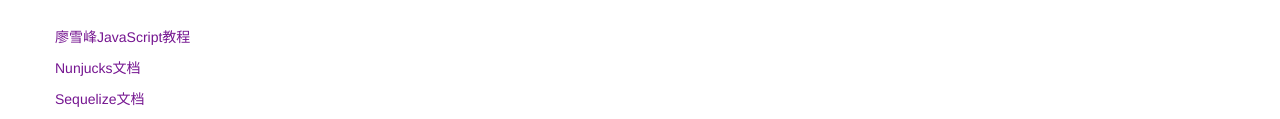
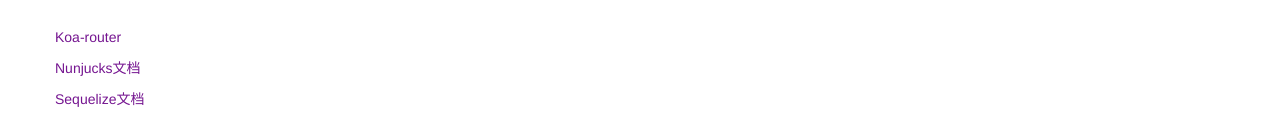
Before and after one commit to Luwnto/koa-init, a website: page views/home/index.html in a window 1280 px wide. Shown: the part 5560-5679 px from the top of the page. Drawn offline with nearby package versions, Linux system fonts and the light colour scheme; files that its build step writes are made by us from their sources.

Commit message:
修改readme

```diff
--- a/views/home/index.html
+++ b/views/home/index.html
@@ -255,7 +255,7 @@
             参考资料
         </h2>
         <p style="margin-top: 0.8em; margin-bottom: 0.8em; padding: 0px; border: 0px; font-family: &quot;PT Sans&quot;, &quot;Helvetica Neue&quot;, Optima, &quot;Hiragino Sans GB&quot;, sans-serif; font-stretch: inherit; line-height: inherit; vertical-align: baseline; caret-color: rgb(0, 0, 0); white-space: normal; text-size-adjust: auto;">
-            <a target="_blank" href="https://www.liaoxuefeng.com/wiki/1022910821149312" style="margin: 0px; padding: 0px; border: 0px; font-family: inherit; font-style: inherit; font-variant-caps: inherit; font-weight: inherit; font-stretch: inherit; line-height: inherit; vertical-align: baseline; color: rgb(117, 21, 144); transition: color 0.3s ease 0s; white-space: pre-wrap; overflow-wrap: break-word;">廖雪峰JavaScript教程</a>
+            <a target="_blank" href="https://www.npmjs.com/package/koa-router" style="margin: 0px; padding: 0px; border: 0px; font-family: inherit; font-style: inherit; font-variant-caps: inherit; font-weight: inherit; font-stretch: inherit; line-height: inherit; vertical-align: baseline; color: rgb(117, 21, 144); transition: color 0.3s ease 0s; white-space: pre-wrap; overflow-wrap: break-word;">Koa-router</a>
         </p>
         <p style="margin-top: 0.8em; margin-bottom: 0.8em; padding: 0px; border: 0px; font-family: &quot;PT Sans&quot;, &quot;Helvetica Neue&quot;, Optima, &quot;Hiragino Sans GB&quot;, sans-serif; font-stretch: inherit; line-height: inherit; vertical-align: baseline; caret-color: rgb(0, 0, 0); white-space: normal; text-size-adjust: auto;">
             <a target="_blank"  href="https://nunjucks.bootcss.com/" style="margin: 0px; padding: 0px; border: 0px; font-family: inherit; font-style: inherit; font-variant-caps: inherit; font-weight: inherit; font-stretch: inherit; line-height: inherit; vertical-align: baseline; color: rgb(117, 21, 144); transition: color 0.3s ease 0s; white-space: pre-wrap; overflow-wrap: break-word;">Nunjucks文档</a>
```
Also changed, not shown: readme.md.
